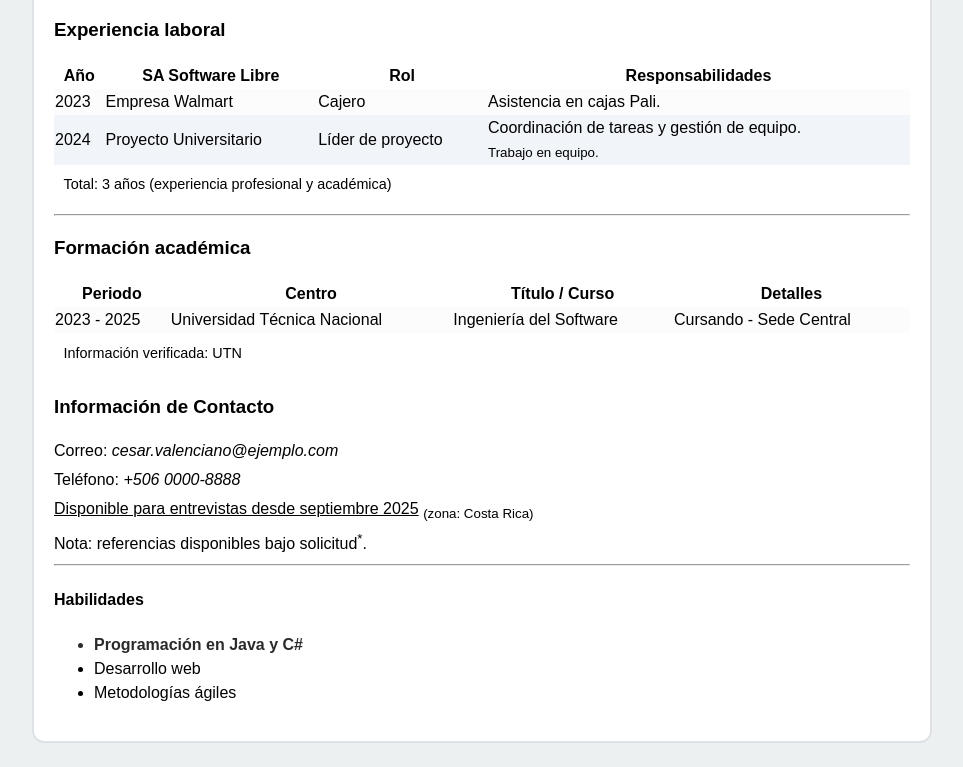
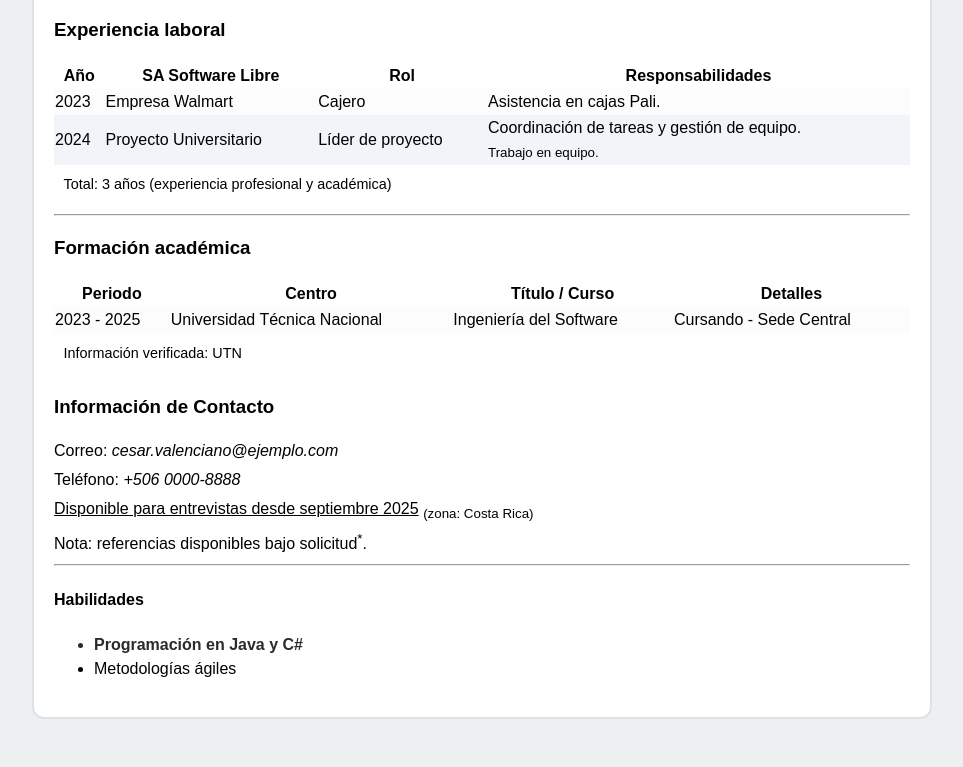
Before and after one commit to Cesar806cr/curriculumSemana2, a plain HTML site: page index.html in a window 1280 px wide. Shown: the part 496-1263 px from the top of the page, without its empty margins (158-1121 px from the left). After the commit the page ends 1239 px from the top, so only its background shows below. Drawn offline with Linux system fonts and the light colour scheme.

Commit message:
li quitado

```diff
--- a/index.html
+++ b/index.html
@@ -171,7 +171,6 @@
             <h4>Habilidades</h4>
             <ul>
                 <li class="destacado">Programación en Java y C#</li>
-                <li>Desarrollo web</li>
                 <li>Metodologías ágiles</li>
             </ul>
         </section>
```
